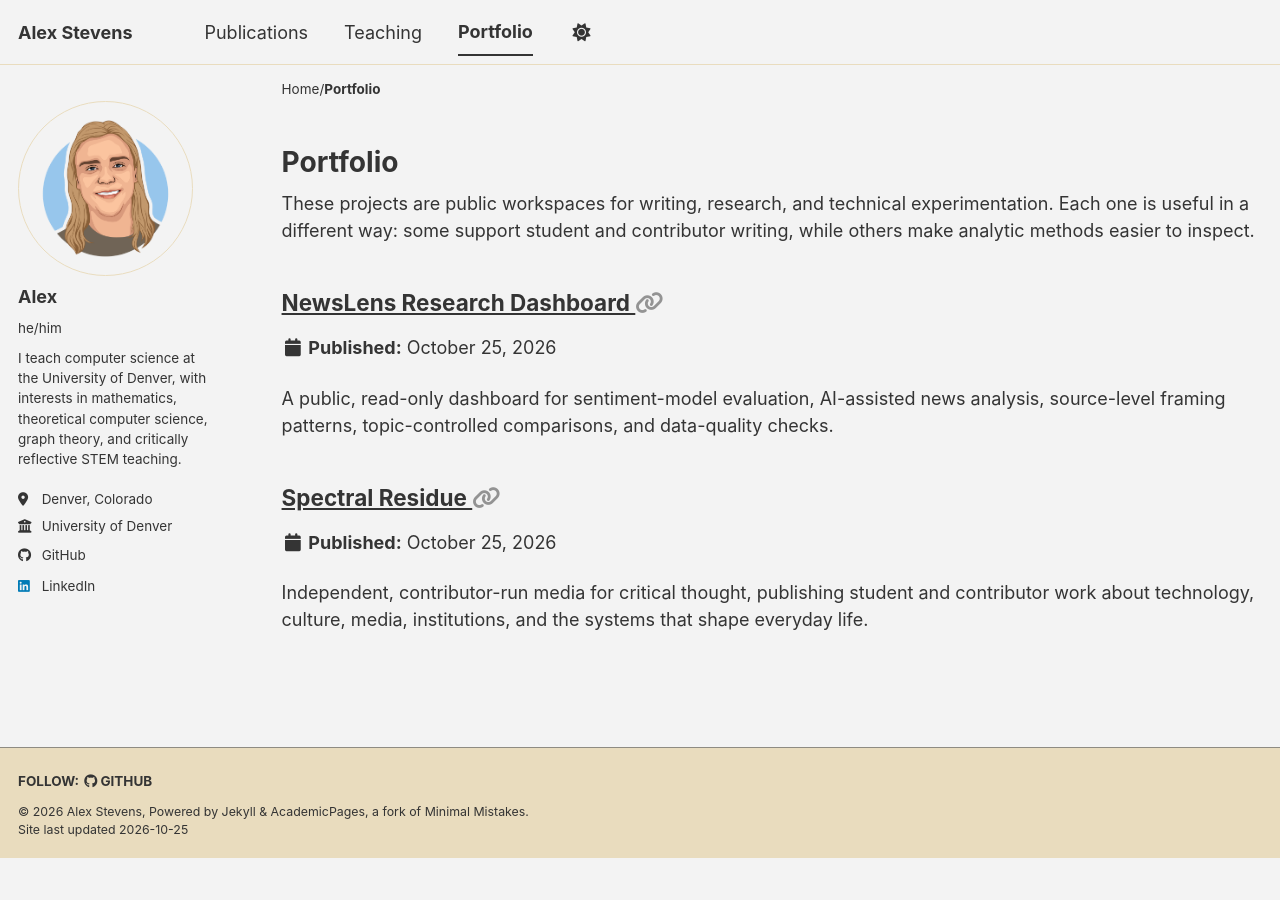
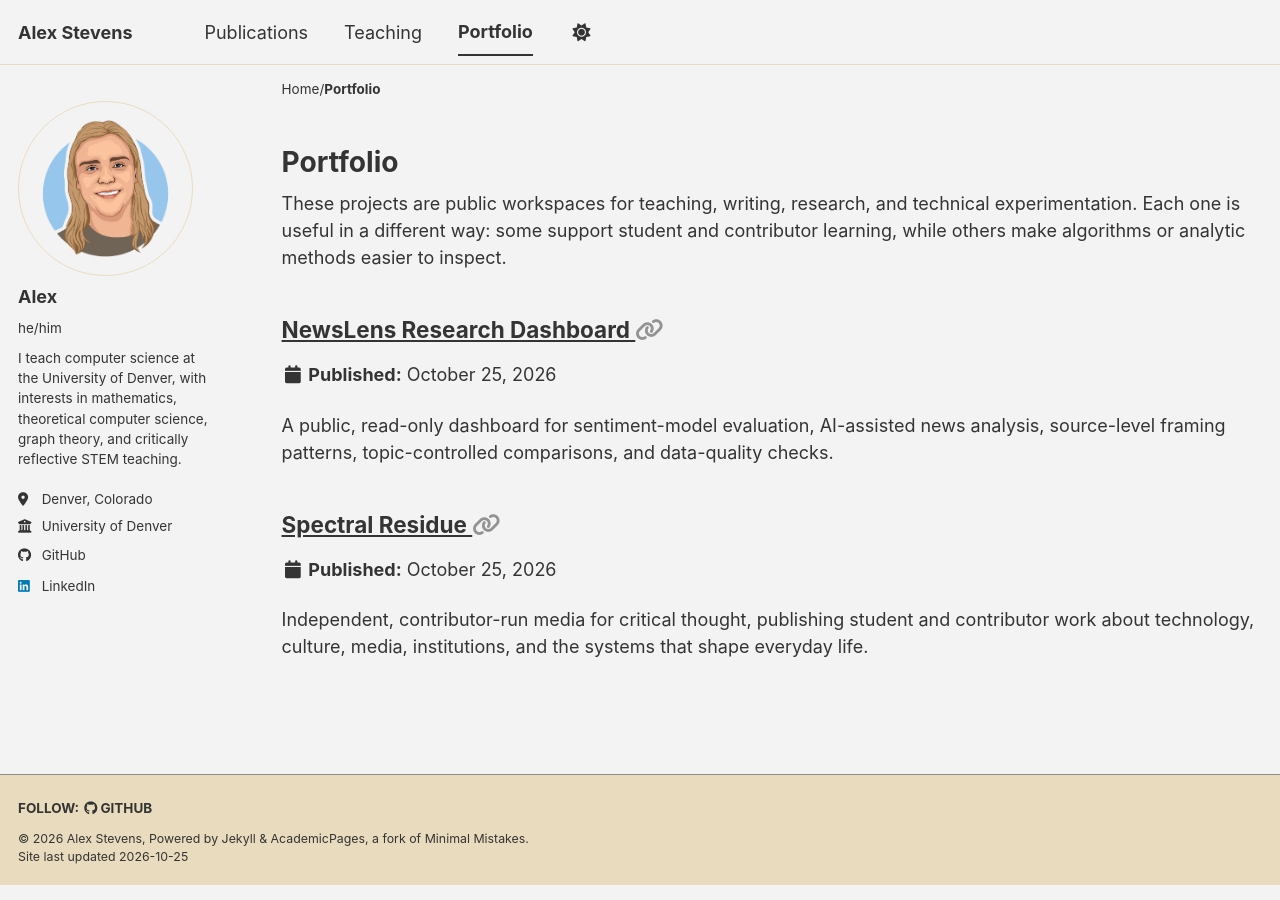
Before and after one commit to alexanderlewisstevens/alexanderlewisstevens.github.io, a Jekyll site: the page built from _pages/portfolio.html, in a window 1280 px wide. Built offline with Jekyll 4.4.1, drawn with Linux system fonts in a browser that asks for light colours; a script bundle is joined from its source files by our own code; library files that are not in the unit come from our copies.

Commit message:
Add Java teaching portfolio to academic site

```diff
--- a/_pages/portfolio.html
+++ b/_pages/portfolio.html
@@ -7,7 +7,7 @@ author_profile: true
 
 {% include base_path %}
 
-These projects are public workspaces for writing, research, and technical experimentation. Each one is useful in a different way: some support student and contributor writing, while others make analytic methods easier to inspect.
+These projects are public workspaces for teaching, writing, research, and technical experimentation. Each one is useful in a different way: some support student and contributor learning, while others make algorithms or analytic methods easier to inspect.
 
 {% for post in site.portfolio %}
   {% include archive-single.html %}
```
